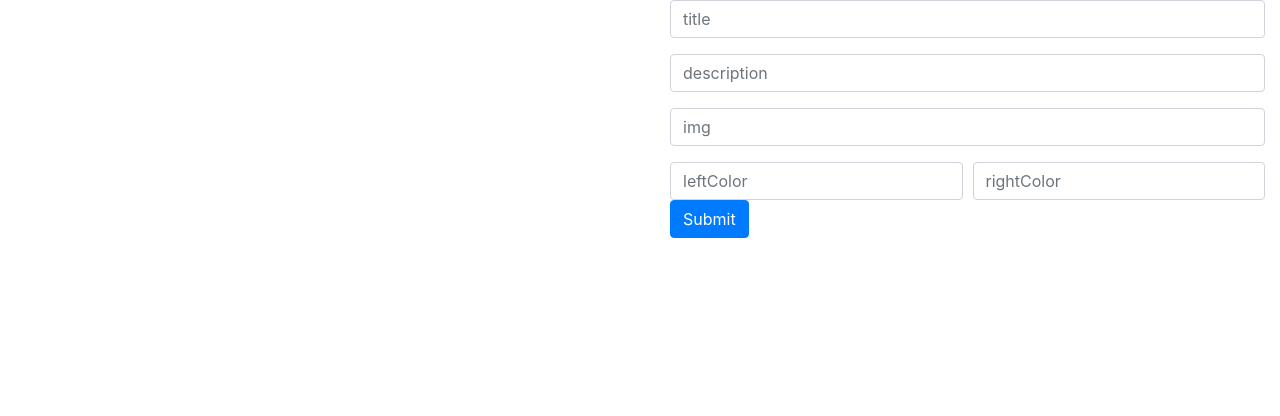
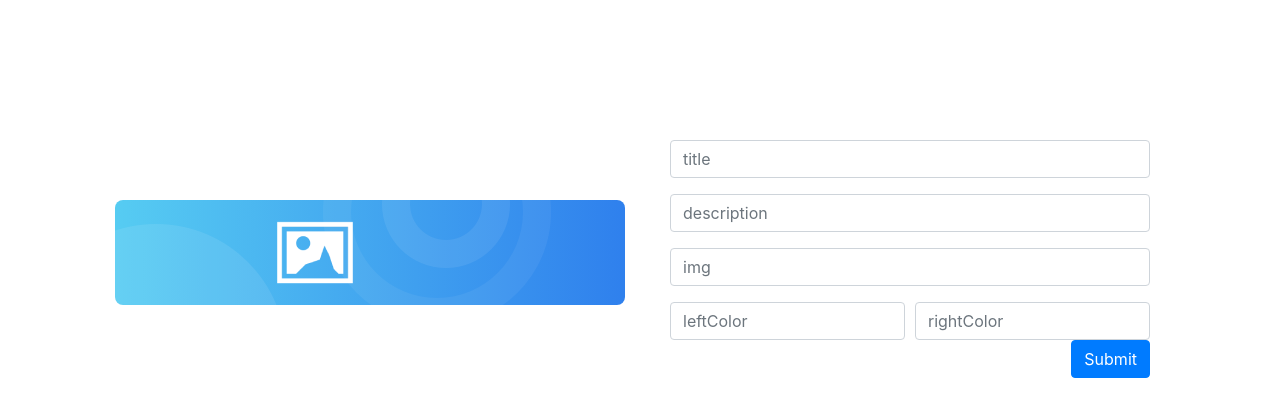
Before and after one commit to joalbertg/react-fitness-app, a React (Create React App) app: page /exercise/new in a window 1280 px wide. Shown: the top 416 px of the page. Built offline with nearby package versions, Linux system fonts and the light colour scheme.

Commit message:
added post method to create exercite

```diff
--- a/src/components/Card.js
+++ b/src/components/Card.js
@@ -2,6 +2,7 @@
 
 // assets
 import circlesImg from '../images/circles.png';
+import emptyImg from '../images/empty.png'
 import './styles/Card.css';
 
 // class Card extends React.Component {
@@ -36,13 +37,13 @@
 const Card = ({title, description, img, leftColor, rightColor}) => (
   <div className="card mx-auto Fitness-Card"
     style={{
-      backgroundImage: `url(${circlesImg}), linear-gradient(to right, ${leftColor}, ${rightColor})`,
+      backgroundImage: `url(${circlesImg}), linear-gradient(to right, ${leftColor || '#56CCF2'}, ${rightColor || '#2F80ED'})`,
     }}
   >
     <div className="card-body">
       <div className="row center">
         <div className="col-6">
-          <img src={img} className="float-right" alt={title} />
+          <img src={img || emptyImg} className="float-right" alt={title} />
         </div>
         <div className="col-6 Fitness-Card-Info">
           <h1>{title}</h1>
--- a/src/components/ExerciseForm.js
+++ b/src/components/ExerciseForm.js
@@ -1,17 +1,12 @@
 import React from 'react';
 
 class ExerciseForm extends React.Component {
-  handleSubmit = (event) => {
-    event.preventDefault();
-    console.log(this.props.form);
-  }
-
   render = () => {
-    const { onChange, form } = this.props;
+    const { onChange, onSubmit, form } = this.props;
     return (
       <div className="container">
         <form
-            onSubmit={this.handleSubmit}
+            onSubmit={onSubmit}
         >
           <div className="form-group">
             <input
@@ -67,7 +62,7 @@
           </div>
           <button
             type="submit"
-            className="btn btn-primary"
+            className="btn btn-primary float-right"
           >
             Submit
           </button>
--- /dev/null
+++ b/src/components/styles/ExerciseNew.css
@@ -0,0 +1,11 @@
+
+.ExerciseNew_Lateral_Spaces{
+  margin-right: 100px;
+  margin-left: 100px;
+}
+.ExerciseNew_Card_Space{
+  margin-top: 180px;
+}
+.ExerciseNew_Form_Space{
+  margin-top: 140px;
+}
--- a/src/pages/ExerciseNew.js
+++ b/src/pages/ExerciseNew.js
@@ -2,6 +2,11 @@
 
 import ExerciseForm from '../components/ExerciseForm';
 import Card from '../components/Card';
+import Loading from '../components/Loading';
+import FatalError from './500';
+
+// assets
+import '../components/styles/ExerciseNew.css';
 
 class ExerciseNew extends React.Component {
   state = {
@@ -11,8 +16,11 @@
       img: "",
       leftColor: "",
       rightColor: ""
+    },
+    error: false,
+    loading: false
   }
-  }
+
   handleChange = (event) => {
     this.setState({
       form: {
@@ -21,14 +29,54 @@
       }
     })
   }
+
+  handleSubmit = async (event) => {
+    this.setState({
+      loading: true
+    });
+
+    event.preventDefault();
+    try {
+      let config = {
+        method: 'POST',
+        headers: {
+          'Accept': 'application/json',
+          'Content-Type': 'application/json',
+        },
+        body: JSON.stringify(this.state.form)
+      }
+
+      let res = await fetch('http://localhost:8000/api/exercises', config);
+      let json = await res.json();
+
+      this.setState({
+        loading: false
+      });
+
+      this.props.history.push('/exercise');
+    } catch(error) {
+      this.setState({
+        error: true,
+        loading: false
+      });
+    }
+  }
+
   render = () => (
-    <div className="row">
-      <div className="col-sm">
+    this.state.loading ?
+      <Loading />
+    :
+      this.state.error ?
+        <FatalError />
+      :
+        <div className="ExerciseNew_Lateral_Spaces row">
+          <div className="col-sm ExerciseNew_Card_Space">
             <Card {...this.state.form} />
           </div>
-      <div className="col-sm">
+          <div className="col-sm ExerciseNew_Form_Space">
             <ExerciseForm
               onChange={this.handleChange}
+              onSubmit={this.handleSubmit}
               form={this.state.form}
             />
           </div>
```
Lines whose indentation alone changed are shown as unchanged.
